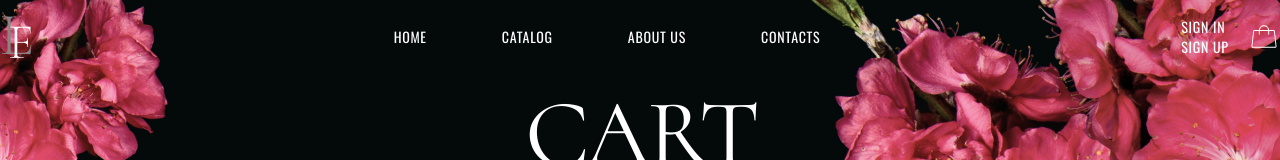
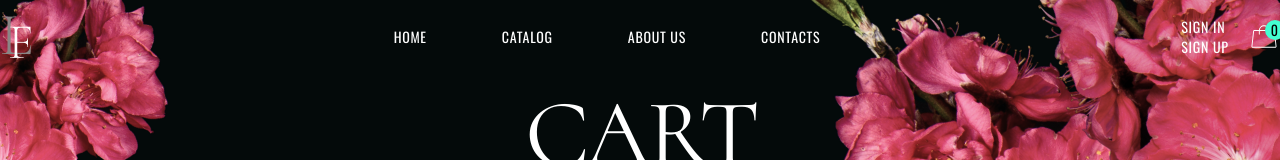
Before and after one commit to jonyforest93/RS-final, a React (Vite) app: page /cart in a window 1280 px wide. Shown: the top 160 px of the page. Built offline with nearby package versions, Linux system fonts and the light colour scheme; no server answers.

Commit message:
feat: added an indicator showing the number of items in the cart

```diff
--- a/src/app/App.tsx
+++ b/src/app/App.tsx
@@ -1,5 +1,5 @@
 import { Route, Routes } from 'react-router-dom'
-import { type FC } from 'react'
+import { type FC, useEffect } from 'react'
 import { useState } from 'react'
 
 import { LoginPage } from 'pages/Login-page/Login-page'
@@ -7,17 +7,33 @@ import { MainPage } from 'pages/Main-page/Main-page'
 import { RegistrationPage } from 'pages/Registration-page/Registration-page'
 import { RouterOutler } from 'router/Router-outlet'
 import { NotFoundPage } from 'pages/NotFound-page/NotFound-page'
-import { loginContext } from 'services/Context'
+import { loginContext, quantityItemsInCartContext } from 'services/Context'
 import { ProfileWrapper } from 'pages/Profile-page/Profile-wrapper'
-import { TOKEN_KEY, localStorageService } from 'services/local-storage-service'
+import { CART_KEY, TOKEN_KEY, localStorageService } from 'services/local-storage-service'
 import { CatalogPage } from 'pages/Catalog-page/Catalog-page'
 import { ProductWrapper } from 'pages/ProductPage/ProductPageWrapper'
 import { AboutUsPage } from 'pages/AboutUsPage/AboutUsPage'
 import { CartPage } from 'pages/Cart-page/CartPage'
+import { getCartItems } from 'api/cart/getCartItems'
 
 const App: FC = () => {
   const [isLoggedUser, setIsLoggedUser] = useState(Boolean(localStorageService.getItem(TOKEN_KEY)))
+  const [quantityItemsInCart, setquantityItemsInCart] = useState<number>(0)
+  useEffect(() => {
+    const cartKey = localStorageService.getItem(CART_KEY)
+    if (!cartKey) {
+      return
+    }
+    getCartItems(cartKey)
+      .then(res => {
+        setquantityItemsInCart(res.lineItems.length)
+      })
+      .catch(err => {
+        console.error(err)
+      })
+  }, [])
   return (
+    <quantityItemsInCartContext.Provider value={{ quantityItemsInCart, setquantityItemsInCart }}>
       <loginContext.Provider value={{ isLoggedUser, setIsLoggedUser }}>
         <div className="font-poppins container m-auto flex min-h-[100vh] max-w-[10000px] flex-col justify-between bg-[#040a0a]">
           <Routes>
@@ -27,7 +43,6 @@ const App: FC = () => {
               <Route path="login" element={<LoginPage />} />
               <Route path="registration" element={<RegistrationPage />} />
               <Route path="catalog/*" element={<CatalogPage />} />
-
 
               <Route path="product/:key" element={<ProductWrapper />}></Route>
               <Route path="about" element={<AboutUsPage />} />
@@ -40,6 +55,7 @@ const App: FC = () => {
           </Routes>
         </div>
       </loginContext.Provider>
+    </quantityItemsInCartContext.Provider>
   )
 }
 
--- a/src/app/components/Header/Header.tsx
+++ b/src/app/components/Header/Header.tsx
@@ -3,7 +3,7 @@ import { type FC, useEffect, useState } from 'react'
 import { useContext } from 'react'
 
 import { setActive } from 'utils/setAcitve'
-import { loginContext } from 'services/Context'
+import { loginContext, quantityItemsInCartContext } from 'services/Context'
 import { tokenData } from 'services/token-storage'
 import { TOKEN_KEY, localStorageService } from 'services/local-storage-service'
 
@@ -12,6 +12,7 @@ import { HeaderBurger } from './HeaderBurger'
 
 export const Header: FC = () => {
   const { isLoggedUser, setIsLoggedUser } = useContext(loginContext)
+  const { quantityItemsInCart } = useContext(quantityItemsInCartContext)
   const [scrolling, setScrolling] = useState(false)
   const [isMenuOpen, setIsMenuOpen] = useState(false)
 
@@ -102,7 +103,12 @@ export const Header: FC = () => {
             </div>
           )}
           <NavLink to="/cart" title="Cart">
-            <img src="/cart.svg" alt="cart-image" />
+            <div className="relative">
+              <img src="/cart.svg" alt="cart-image" />
+              <div className=" basic-text absolute bottom-3 left-4  h-5 w-5 rounded-full bg-[#43FFD2] text-center text-black">
+                {quantityItemsInCart}
+              </div>
+            </div>
           </NavLink>
         </div>
       </div>
--- a/src/app/pages/Cart-page/CartPage.tsx
+++ b/src/app/pages/Cart-page/CartPage.tsx
@@ -1,10 +1,11 @@
-import { useEffect, useState } from 'react'
+import { useContext, useEffect, useState } from 'react'
 import { NavLink } from 'react-router-dom'
 
 import { getCartItems } from 'api/cart/getCartItems'
 import { CART_KEY, localStorageService } from 'services/local-storage-service'
 import BaseButton from 'components/shared/BaseButton/BaseButton'
 import { clearCart } from 'api/cart/clearCart'
+import { quantityItemsInCartContext } from 'services/Context'
 
 import { CartItem } from './components/CartItem'
 
@@ -13,7 +14,7 @@ import type { LineItem } from '@commercetools/platform-sdk'
 export const CartPage: React.FC = () => {
   const [products, setProducts] = useState<LineItem[]>([])
   const [totalPrice, setTotalPrice] = useState<number>(0)
-
+  const { setquantityItemsInCart } = useContext(quantityItemsInCartContext)
   useEffect(() => {
     const cartKey = localStorageService.getItem(CART_KEY)
     if (!cartKey) {
@@ -36,6 +37,7 @@ export const CartPage: React.FC = () => {
       try {
         await clearCart(cartId, products)
         setTotalPrice(0)
+        setquantityItemsInCart(0)
       } catch (err) {
         console.error(err)
       }
--- a/src/app/pages/Cart-page/components/CartItem.tsx
+++ b/src/app/pages/Cart-page/components/CartItem.tsx
@@ -1,8 +1,10 @@
 import { type Dispatch, type SetStateAction, useState } from 'react'
+import { useContext } from 'react'
 
 import { CART_KEY, localStorageService } from 'services/local-storage-service'
 import { deleteCartItem } from 'api/cart/deleteCartItem'
 import { changeCartItemQuantity } from 'api/cart/changeCartItemQuantity'
+import { quantityItemsInCartContext } from 'services/Context'
 
 import type { LineItem, LocalizedString, ProductVariant } from '@commercetools/platform-sdk'
 
@@ -28,13 +30,14 @@ export const CartItem: React.FC<CartItemProps> = ({
   const cartId = localStorageService.getItem(CART_KEY)
   const imageUrl = variant.images
   const [itemQuantity, setItemQuantity] = useState<number>(quantity)
-
+  const { quantityItemsInCart, setquantityItemsInCart } = useContext(quantityItemsInCartContext)
   const handleDeleteClick = async (): Promise<void> => {
     if (cartId) {
       try {
         await deleteCartItem(cartId, id)
         setProducts(prev => prev.filter(element => element.id !== id))
         setTotalPrice(prev => prev - price * quantity)
+        setquantityItemsInCart(quantityItemsInCart - 1)
       } catch (err) {
         console.error(err)
       }
--- a/src/app/pages/ProductPage/ProductInformation.tsx
+++ b/src/app/pages/ProductPage/ProductInformation.tsx
@@ -1,4 +1,4 @@
-import { useEffect, useState } from 'react'
+import { useContext, useEffect, useState } from 'react'
 
 import BaseButton from 'components/shared/BaseButton/BaseButton'
 import { addDotPrice } from 'utils/addDotPrice'
@@ -7,14 +7,16 @@ import { createCart, getCartItems } from 'api/cart/getCartItems'
 import { addCartItem } from 'api/cart/addItemToCart'
 import { deleteCartItem } from 'api/cart/deleteCartItem'
 import { Modal } from 'components/modal/Modal'
+import { quantityItemsInCartContext } from 'services/Context'
 
 import type { LineItem } from '@commercetools/platform-sdk'
 import type { IproductInfo } from 'types/types'
 
 export const ProductInformation = ({ name, description, price, discount, id, keyName }: IproductInfo): JSX.Element => {
-  const [isProductIncart, setProductIncart] = useState<boolean>()
+  const [isProductIncart, setProductInCart] = useState<boolean>()
   const [productIdInCart, setProductIdInCart] = useState('')
   const [isDisplayModal, setDisplayModal] = useState(false)
+  const { setquantityItemsInCart } = useContext(quantityItemsInCartContext)
   const formatPrice = addDotPrice(price)
   const formatDiscount = addDotPrice(discount)
 
@@ -26,14 +28,14 @@ export const ProductInformation = ({ name, description, price, discount, id, key
     try {
       if (isProductIncart) {
         await deleteCartItem(cartKey, productIdInCart)
-        setProductIncart(false)
+        setProductInCart(false)
         setDisplayModal(true)
         setTimeout(() => {
           setDisplayModal(false)
         }, 2000)
       } else {
         await addCartItem({ productId: id, productKey: keyName || '', quantity: 1 }, cartKey)
-        setProductIncart(true)
+        setProductInCart(true)
       }
     } catch (err) {
       console.error(err)
@@ -41,8 +43,10 @@ export const ProductInformation = ({ name, description, price, discount, id, key
   }
   const checkProductInCart = (productsCart: LineItem[]): void => {
     productsCart.forEach(product => {
-      product.productKey === keyName ? setProductIncart(true) : setProductIncart(false)
-      setProductIdInCart(product.id)
+      if (product.productKey === keyName) {
+        setProductInCart(true)
+        setProductIdInCart(product.id)
+      }
     })
   }
 
@@ -68,6 +72,7 @@ export const ProductInformation = ({ name, description, price, discount, id, key
     getCartItems(cartKey)
       .then(res => {
         checkProductInCart(res.lineItems)
+        setquantityItemsInCart(res.lineItems.length)
       })
       .catch(err => {
         console.error(err)
@@ -93,7 +98,7 @@ export const ProductInformation = ({ name, description, price, discount, id, key
           {isProductIncart ? 'remove from cart' : 'Add to cart'}
         </BaseButton>
       </div>
-      <Modal isDisplay={isDisplayModal} bg={'red-300'}>
+      <Modal isDisplay={isDisplayModal} bg={'black'}>
         Product removed from cart
       </Modal>
     </div>
--- a/src/app/services/Context.ts
+++ b/src/app/services/Context.ts
@@ -3,8 +3,20 @@ interface LoggedUserState {
   isLoggedUser: boolean
   setIsLoggedUser: React.Dispatch<React.SetStateAction<boolean>>
 }
+
+interface IquantityItemsInCart {
+  quantityItemsInCart: number
+  setquantityItemsInCart: React.Dispatch<React.SetStateAction<number>>
+}
+const quantityItemsInCartState: IquantityItemsInCart = {
+  quantityItemsInCart: 0,
+  setquantityItemsInCart: () => {},
+}
+
 const loggedUserState: LoggedUserState = {
   isLoggedUser: false,
   setIsLoggedUser: () => {},
 }
+
+export const quantityItemsInCartContext = createContext(quantityItemsInCartState)
 export const loginContext = createContext(loggedUserState)
```
Lines whose indentation alone changed are shown as unchanged.
